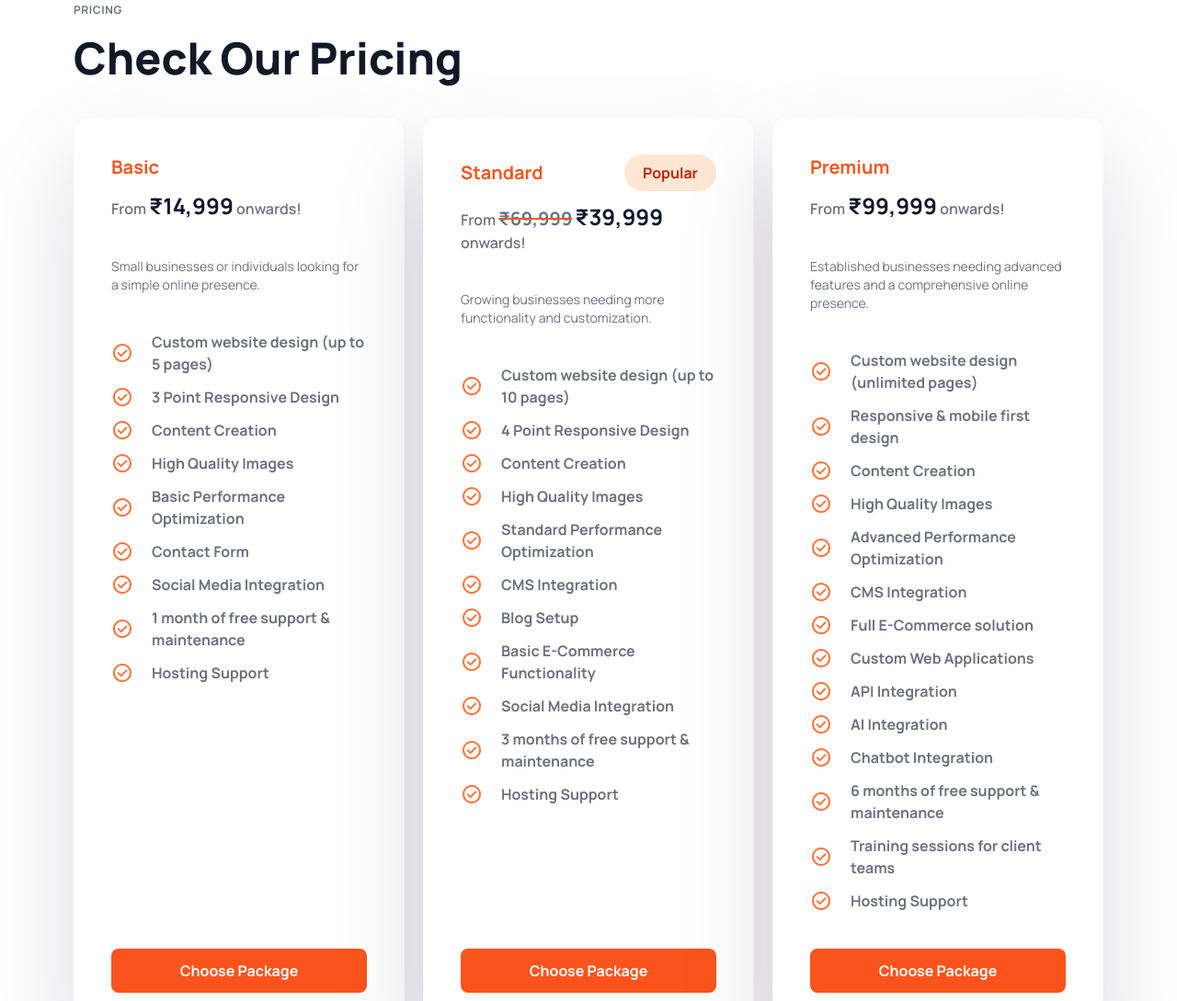
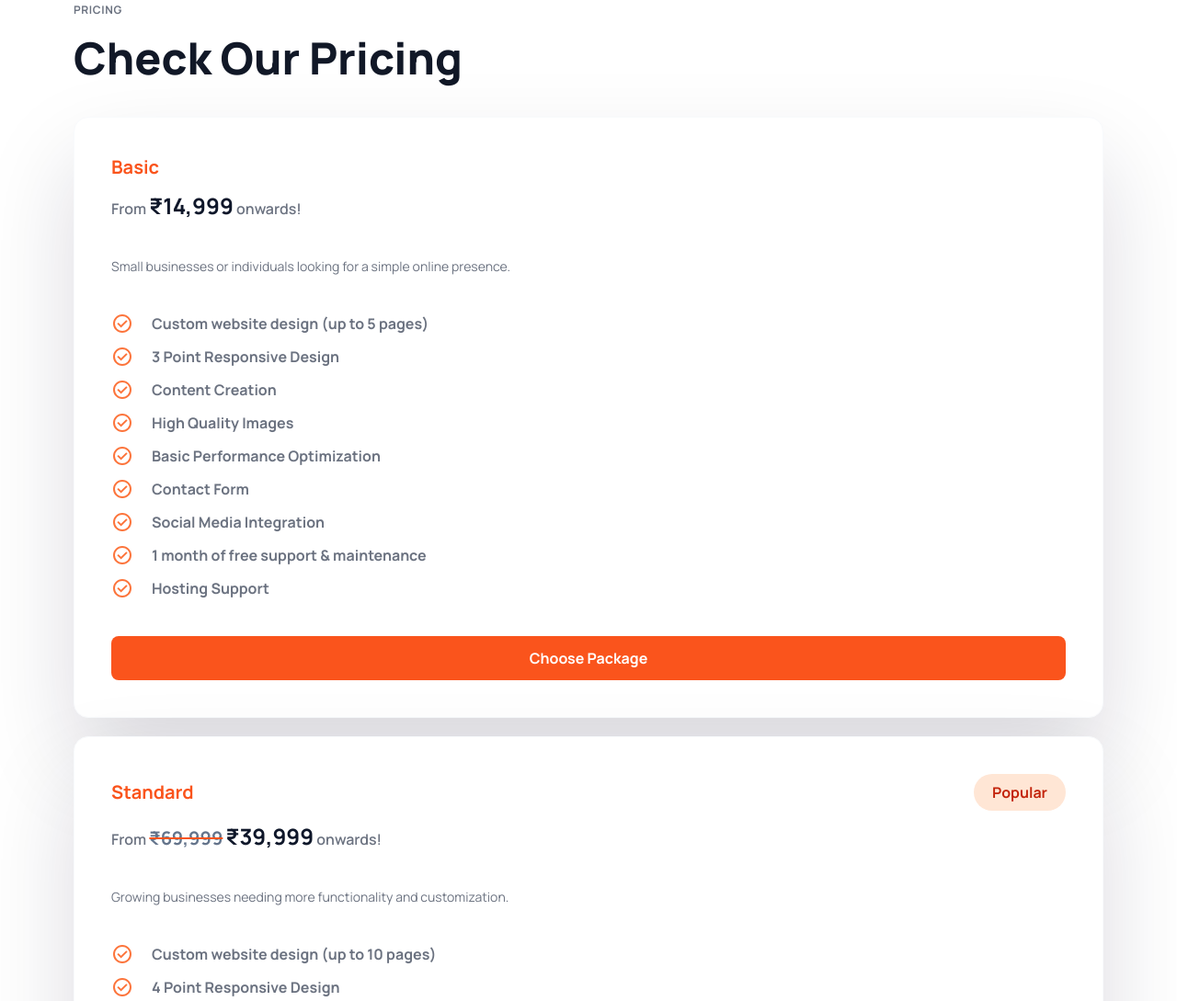
Before and after one commit to broscode-dev/broscode-portfolio, a website: page index.html in a window 1280 px wide. Shown: the part 4857-5946 px from the top of the page at 92% size. Drawn offline with Linux system fonts and the light colour scheme.

```diff
--- a/index.html
+++ b/index.html
@@ -787,7 +787,7 @@
           <h1 class="text-5xl font-extrabold text-gray-900">
             Check Our Pricing
           </h1>
-          <div class="flex flex-col xl:flex-row gap-5 mt-5">
+          <div class="flex flex-col xl`:flex-row gap-5 mt-5">
             <!-- Basic Pricing -->
             <div
               class="flex flex-col flex-1 gap-10 p-10 bg-white rounded-2xl shadow-cssScan border border-slate-50 w-full"
```
